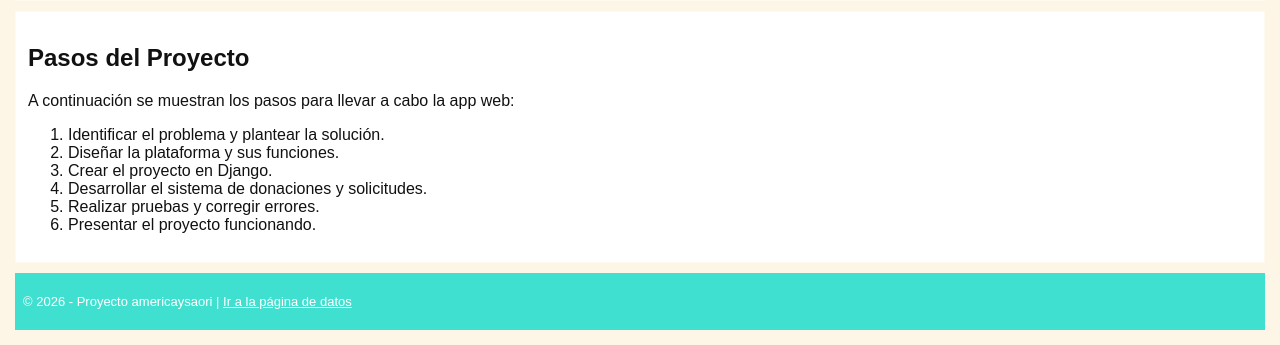
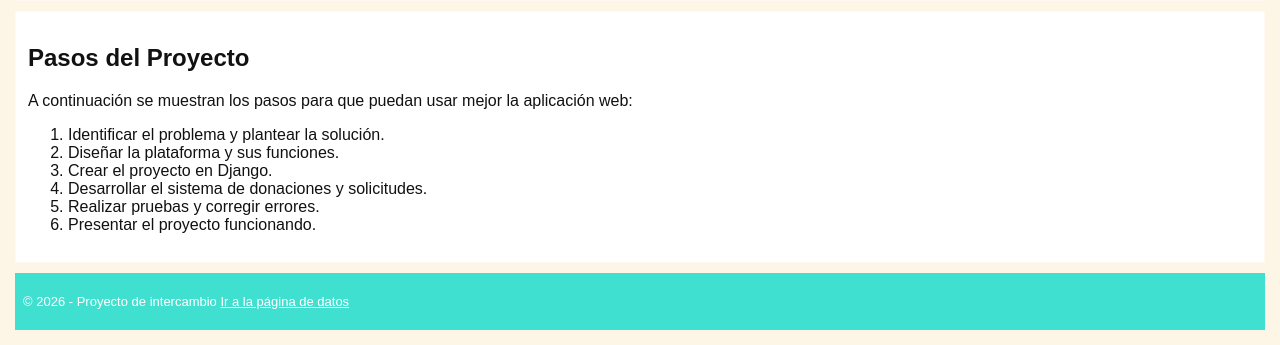
Before and after one commit to americaimv0/Equipo5_SistemadeIntercambio, a Django app: page / in a window 1280 px wide. Shown: the part 1270-1615 px from the top of the page. Run offline with Django 5.2, Linux system fonts and the light colour scheme.

Commit message:
Yo Camila corregí información

```diff
--- a/practica/templates/inicio.html
+++ b/practica/templates/inicio.html
@@ -52,7 +52,7 @@
 
         <section>
             <h2>Pasos del Proyecto</h2>
-            <p>A continuación se muestran los pasos para llevar a cabo la app web:</p>
+            <p>A continuación se muestran los pasos para que puedan usar mejor la aplicación web:</p>
             <ol>
                 <li>Identificar el problema y plantear la solución.</li>
                 <li>Diseñar la plataforma y sus funciones.</li>
@@ -65,7 +65,7 @@
     </main>
 
     <footer>
-        <p>&copy; 2026 - Proyecto americaysaori | <a href="/datos/">Ir a la página de datos</a></p>
+        <p>&copy; 2026 - Proyecto de intercambio <a href="/datos/">Ir a la página de datos</a></p>
     </footer>
 </body>
 </html>
```
